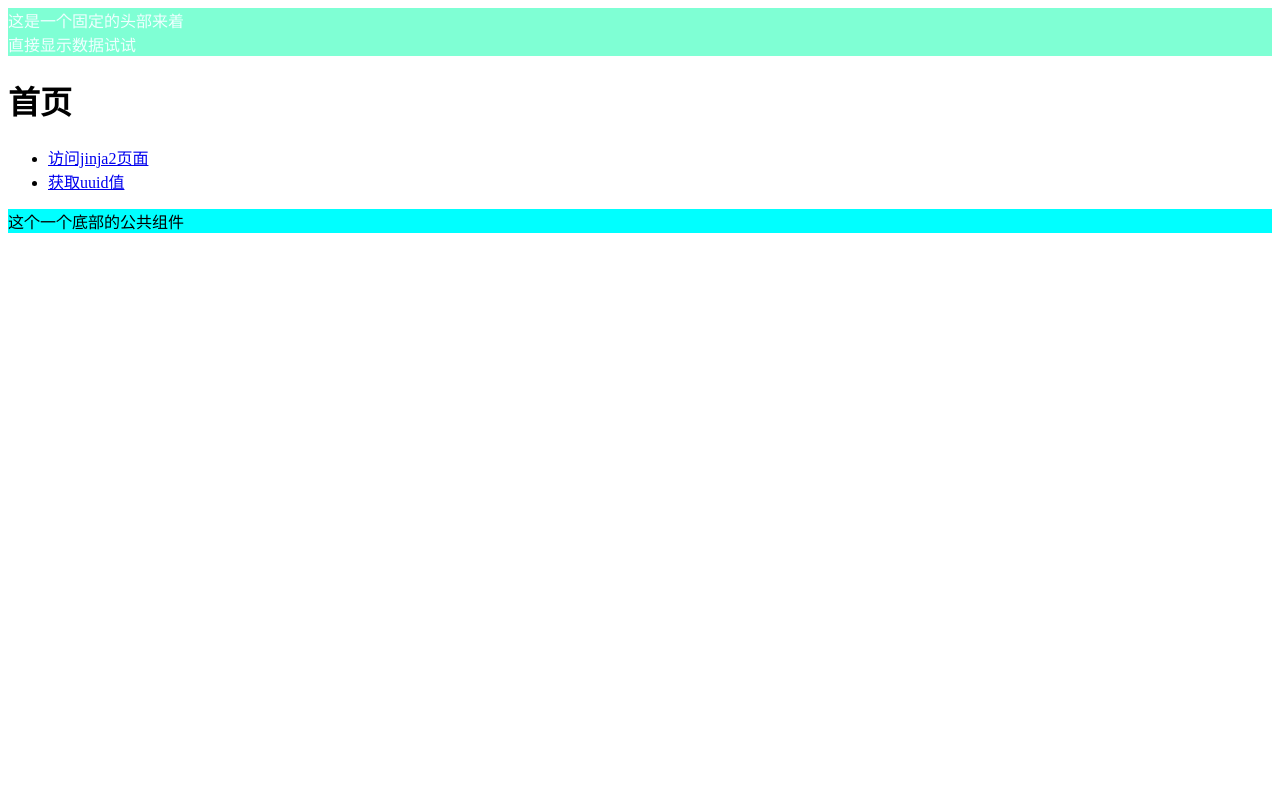
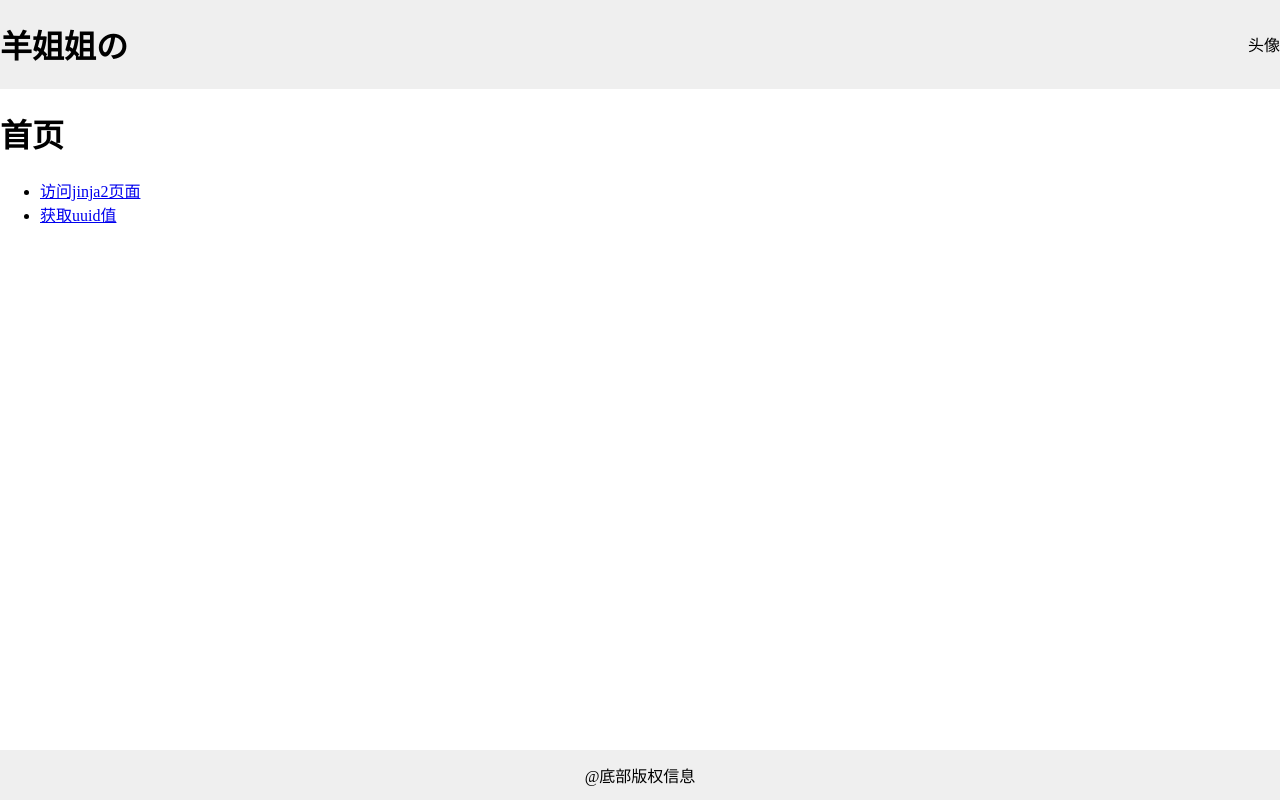
Before and after one commit to AlwynLiu/py-info-webservice, a Flask app: page / in a window 1280 px wide. Run offline with Flask 2, Linux system fonts and the light colour scheme; some libraries are stand-ins or nearby versions.

Commit message:
feat: 一堆乱七八糟改动；

```diff
--- a/flaskr/api/flaskWebApi.py
+++ b/flaskr/api/flaskWebApi.py
@@ -22,8 +22,8 @@
     """
     你的浏览器是： Mozilla/5.0 (Windows NT 10.0; Win64; x64) AppleWebKit/537.36 (KHTML, like Gecko) Chrome/87.0.4280.141 Safari/537.36 Edg/87.0.664.75
     """
-    coments = ['啦啦啦', '哈哈哈', '哦嚯嚯嚯']
-    return render_template('./flaskWebApi.html', name=name, coments=coments)
+    comments = ['啦啦啦', '哈哈哈', '哦嚯嚯嚯']
+    return render_template('./flaskWebApi.html', name=name, coments=comments)
 
 
 @bp.route('/user/uuid', methods=['get'])
--- a/flaskr/core/scheduleList.py
+++ b/flaskr/core/scheduleList.py
@@ -7,8 +7,6 @@
 一个job间隔1秒钟
 一个job2间隔2秒钟
 """
-
-
 
 import schedule
 import time
--- a/flaskr/static/styles/flaskWebApi.css
+++ b/flaskr/static/styles/flaskWebApi.css
@@ -1,5 +1,5 @@
 header{
     width: 100%;
-    background-color: aquamarine;
-    color: azure;
+    background-color: #efefef;
+    /*color: azure;*/
 }
--- a/flaskr/static/styles/index.css
+++ b/flaskr/static/styles/index.css
@@ -1,7 +1,12 @@
-
+body{
+    margin: 0;
+    height: 100vh;
+}
 .content{
     display: flex;
     flex-direction: column;
+    justify-content: space-between;
+    height: 100%;
 }
 
 .main-content{
--- a/flaskr/templates/common/footer.html
+++ b/flaskr/templates/common/footer.html
@@ -1,9 +1,13 @@
 <footer>
-    这个一个底部的公共组件
+    @底部版权信息
 </footer>
 
 <style scoped>
     footer{
-        background-color: aqua;
+        background-color: #efefef;
+        height: 50px;
+        display: flex;
+        justify-content: center;
+        align-items: center;
     }
 </style>
--- a/flaskr/templates/common/header.html
+++ b/flaskr/templates/common/header.html
@@ -1,17 +1,19 @@
 <link rel="stylesheet" href="{{ url_for('static', filename='./styles/flaskWebApi.css') }}">
-<header>这是一个固定的头部来着<div id="my-id">
-    {{ message }}
-</div></header>
-<script>
-    var vm = new Vue({
-        el: "#my-id",
-        data: {
-            "message": "数据哦"
-        },
-        template: `<div>{{ message }}直接显示数据试试</div>`,
-        mounted() {
-            this.message = '大数据哦'
-            console.log(this.message)
-        }
-    })
-</script>
+<header>
+    <h1>
+        羊姐姐の
+    </h1>
+    <div>
+        <div class="avatar">
+            头像
+        </div>
+    </div>
+</header>
+
+<style>
+    header{
+        display: flex;
+        justify-content: space-between;
+        align-items: center;
+    }
+</style>
--- a/flaskr/templates/index.html
+++ b/flaskr/templates/index.html
@@ -16,11 +16,7 @@
                 <li><a href="./flaskWebApi/user/uuid">获取uuid值</a></li>
             </ul>
         </div>
-
         {% include './common/footer.html' %}
     </div>
-
-
-
 </body>
 </html>
```
Also changed, not shown: flaskr/plugin/多个excel整合为一个.py (added, +23 -0 lines), flaskr/plugin/循环队列/MyCircularQueue.py (added, +24 -0 lines), flaskr/plugin/循环队列/循环队列.py (added, +33 -0 lines), flaskr/plugin/二分查找/二分查找模板1.py (renamed from flaskr/plugin/ 二分查找/二分查找模板1.py).
